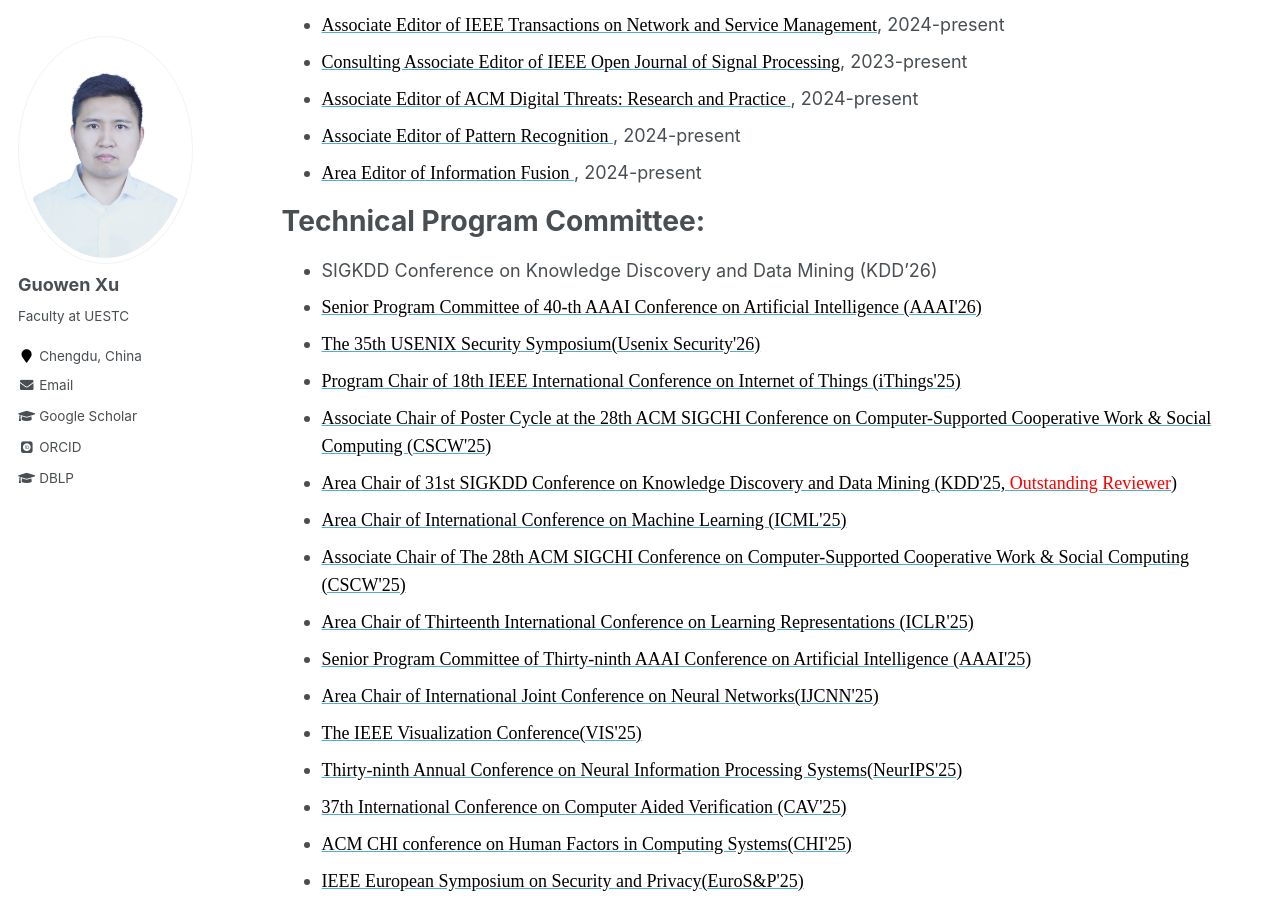
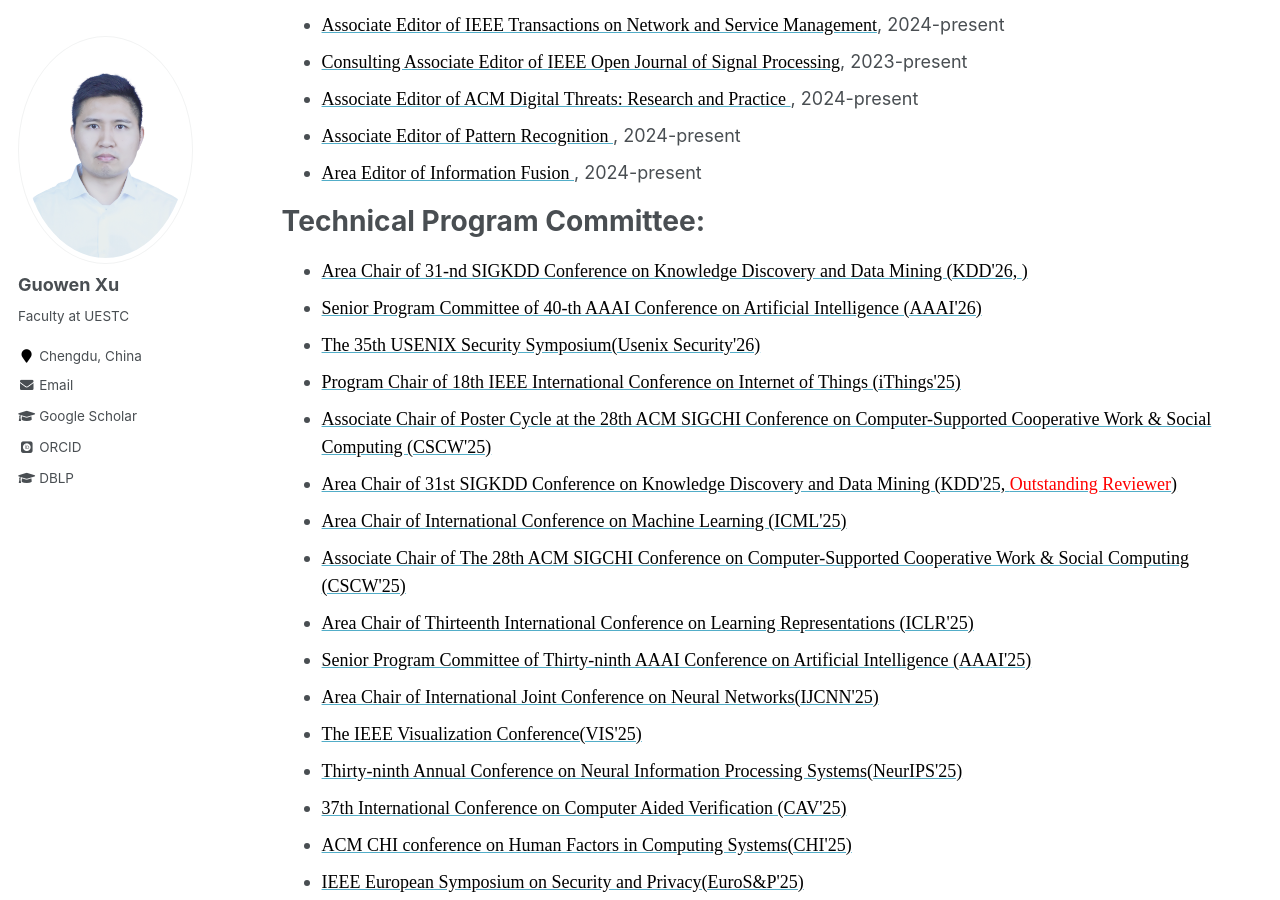
Before and after one commit to Guowen-xu/guowen-xu.github.io, a Jekyll site: the page built from _pages/services.md, in a window 1280 px wide and 900 px high, scrolled down 349 px. Built offline with Jekyll 4.4.1, drawn with Linux system fonts in a browser that asks for light colours; some web fonts are replaced.

Commit message:
Update services.md

```diff
--- a/_pages/services.md
+++ b/_pages/services.md
@@ -20,7 +20,7 @@ Editorial Board:
 
 Technical Program Committee:
 ======
-* SIGKDD Conference on Knowledge Discovery and Data Mining (KDD'26)
+*  [ <font face="Times New Roman" color=black size=4> Area Chair of 31-nd SIGKDD Conference on Knowledge Discovery and Data Mining (KDD'26, <font face="Times New Roman" color=red size=4></font>) </font>](https://kdd2026.kdd.org/)
 * [<font face="Times New Roman" color=black size=4>Senior Program Committee of 40-th AAAI Conference on Artificial Intelligence (AAAI'26)</font>](https://aaai.org/conference/aaai/aaai-26/)
 * [<font face="Times New Roman" color=black size=4>The 35th USENIX Security Symposium(Usenix Security'26)</font>](https://www.usenix.org/conference/usenixsecurity26)
 *   [<font face="Times New Roman" color=black size=4> Program Chair of 18th IEEE International Conference on Internet of Things (iThings'25)</font>](https://ieee-cybermatics.org/2025/ithings/)
```
